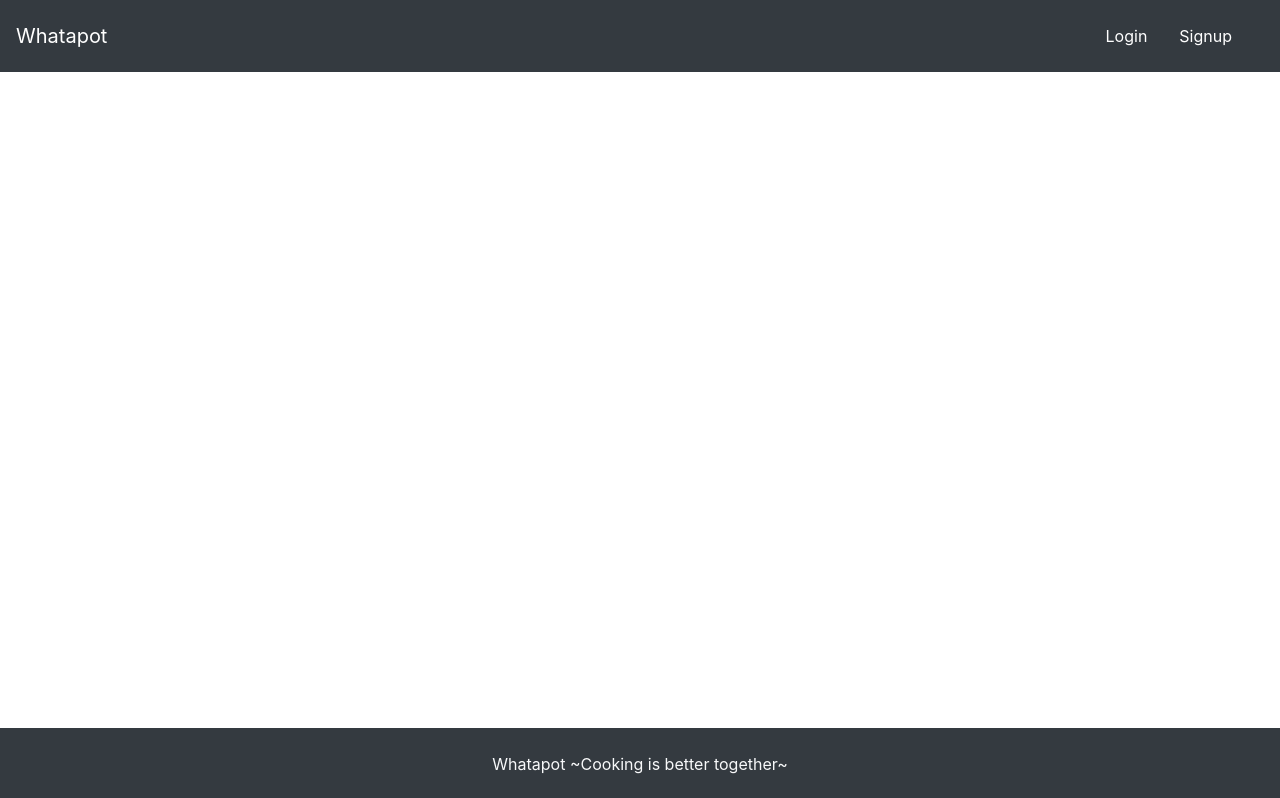
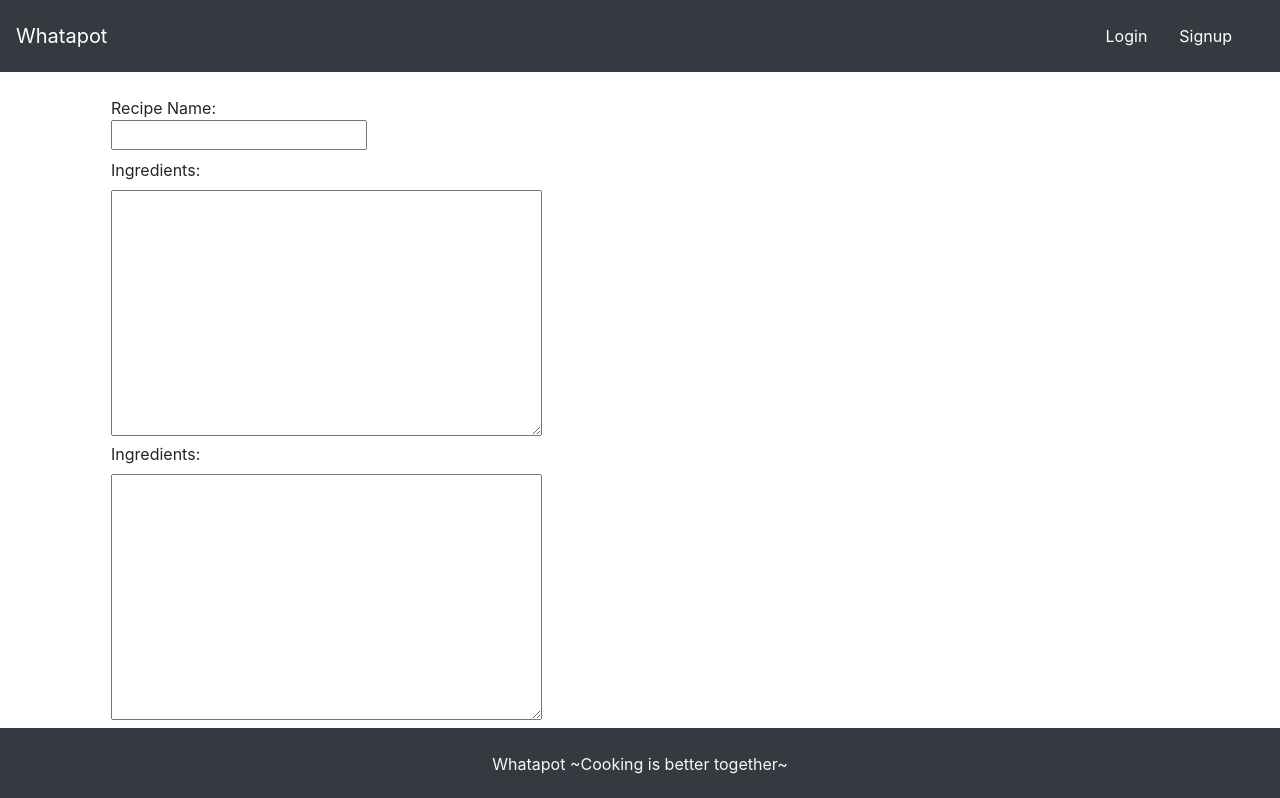
Before and after one commit to kevin-ivy/Whatapot, a React (Create React App) app in the folder client/: page /create in a window 1280 px wide. Shown: the top 798 px of the page. Built offline with nearby package versions, Linux system fonts and the light colour scheme.

Commit message:
get create up and running

```diff
--- a/client/src/App.js
+++ b/client/src/App.js
@@ -8,8 +8,11 @@ import Login from './pages/Login';
 import Signup from './pages/Signup';
 import Home from './pages/Home';
 import Profile from './pages/Profile';
+import Create from './pages/Create';
+
 import Header from './components/Header';
 import Footer from './components/Footer';
+
 
 const client = new ApolloClient({
   request: operation => {
@@ -29,12 +32,13 @@ function App() {
     <ApolloProvider client={client}>
       <Router>
         <Header />
-        <div className='flex-container m-5 p-5'>
+        <div className='m-5 p-5'>
           <Switch>
             <Route exact path='/' component={Home}/>
             <Route exact path='/login' component={Login}/>
             <Route exact path='/signup' component={Signup}/>
             <Route exact path='/profile/:username?' component={Profile}/>
+            <Route exact path='/create' component={Create} />
           </Switch>
         </div>
         <Footer />
--- a/client/src/components/Listing/ListItem.js
+++ b/client/src/components/Listing/ListItem.js
@@ -1,19 +1,14 @@
 import React from 'react';
 
-class ListItem extends React.Component {
-  constructor(props) {
-    super();
-    console.log(props)
-  }
+function ListItem(props) {
+  return (<li key={props.key}>
+    {props.value}
+    <button className="btn btn-danger"
+      onClick={() => { console.log("Beans") }}>
+      Remove
+    </button>
+  </li>);
 
-  render() {
-    return (<li key={this.props.key}>
-      {this.props.value}
-      <button onClick={() => { this.props.onDelete(this.props) }}>
-        Remove
-      </button>
-    </li>);
-  }
 }
 
 export default ListItem;
--- a/client/src/components/Listing/index.js
+++ b/client/src/components/Listing/index.js
@@ -1,4 +1,4 @@
-import React from 'react';
+import React, {useState} from 'react';
 import ListItem from './ListItem';
 
 // Usage:
@@ -6,60 +6,53 @@ import ListItem from './ListItem';
 // or
 //<Listing listType={'none'} kind={'instruction'} items={}></Listing>
 
-class Listing extends React.Component {
-  constructor(props) {
-    super();
-    this.state = {
-      items: this.props?.items || [] ,
-      newItem: ''
-    }
-    console.log(props)
-  }
-
+function Listing(props) {
   // needs to be fat arrow for purposes of this.
   // do not change. >.<
-  removeItem = (e) => {
-    console.log(this)
-    // com
-    this.setState((state) => {
-      return { 'items': state.items.filter(x => x !== e.value) }
-    })
+  // removeItem = (e) => {
 
-  }
+  // }
 
-  handleChange = (event) => {
-    console.log(event.target.value)
-    this.setState({'newItem': event.target.value})
-  }
+  // handleChange = (event) => {
+  //   console.log(event.target.value)
+  //   this.setState({'newItem': event.target.value})
+  // }
 
 
-  addItem = () => {
-    this.setState((state) => {
-      return {
-         'items': [...state.items, this.state.newItem],
-         'newItem': ''
-     }
-    });
-  }
+  // addItem = () => {
+  //   this.setState((state) => {
+  //     return {
+  //        'items': [...state.items, this.state.newItem],
+  //        'newItem': ''
+  //    }
+  //   });
+  // }
+  const [items, setItems] = useState(props.items);
+  console.log(props.items)
+  const [item, setItem] = useState(0);
 
-  render() {
-    const listItems = this.state.items.map((item) =>
+  console.log(props)
+  const listItems = props?.items?.map((item) =>
     <ListItem
       key={item}
       value={item}
       onDelete={this.removeItem}
     ></ListItem>
   );
+
   return (
-      <ol style={{ listStyleType: this.props.listType }}>
+    <ol style={{ listStyleType: props.listType }}>
       {listItems}
-        <input type="text" value={this.state.newItem} onChange={this.handleChange} />
-        <button onClick={this.addItem}>
-          Add {this.props.kind}
+      <input type="text" onChange={e => setItem(e.target.value)} />
+      <button className="btn btn-primary" onClick={e => {
+        const list = [...items, e.target.value];
+        setItems(list);
+        console.log(list)
+      }}>
+        Add {props.kind}
       </button>
     </ol>
   );
 }
-}
 
 export default Listing;
--- /dev/null
+++ b/client/src/pages/Create.js
@@ -0,0 +1,78 @@
+import React, { useState } from 'react';
+import Listing from '../components/Listing';
+import { ADD_RECIPE } from '../utils/mutations';
+import { useMutation } from '@apollo/react-hooks';
+import {Redirect, useParams} from 'react-router-dom';
+
+function Create() {
+  const handleSubmit = (e) => {
+    e.preventDefault();
+    console.log("submitted!")
+  }
+
+  const [name, setName] = useState('');
+  const [ingredients, setIngredients] = useState('');
+  const [instructions, setInstructions] = useState('');
+  const [description, setDescription] = useState('bbbbbbbbbbbbbbbbbbbbbbbbbbbbbbbbbbbbbbbb');
+  const [createRecipe, { error }] = useMutation(ADD_RECIPE);
+
+  const handleFormSubmit = async event => {
+    event.preventDefault();
+    try {
+      await createRecipe({
+        variables: {
+          name,
+          'ingredients': ingredients.split('\n'),
+          steps: instructions.split('\n'),
+          description
+        }
+      });
+      window.location.pathname = '/profile'
+    } catch (e) {
+      console.error(e);
+    }
+  };
+  return (<>
+    <div className="container">
+      <div className="row">
+        <form onSubmit={handleFormSubmit}>
+          <div className="col-12">
+            <label>Recipe Name:<br />
+              <input type="text" onChange={(e) => {
+                setName(e.target.value);
+              }} />
+            </label>
+            {/* <Listing listType={'decimal'} kind={'ingredient'} items={ingredients}  />
+            <Listing listType={'none'} kind={'instruction'} items={instructions} update={setInstructions} /> */}
+            <br />
+            <label htmlFor="description">
+              Ingredients:
+            </label>
+            <br />
+            <textarea rows="10" cols="40" onChange={e => setDescription(e.target.value)} id="description">
+            </textarea>
+            <br />
+            <label htmlFor="ingredients">
+              Ingredients:
+            </label>
+            <br />
+            <textarea rows="10" cols="40" onChange={e => setIngredients(e.target.value)} id="ingredients">
+            </textarea>
+            <br />
+            <label htmlFor="instructions">Instructions:</label>
+            <br />
+            <textarea rows="10" cols="40" onChange={e => setInstructions(e.target.value)} id="instructions">
+            </textarea>
+            <br />
+            <button className="btn" type='submit' value="Submit">
+              Submit
+            </button>
+          </div>
+        </form>
+      </div>
+    </div>
+  </>)
+
+}
+
+export default Create;
--- a/client/src/pages/Profile.js
+++ b/client/src/pages/Profile.js
@@ -6,6 +6,8 @@ import {ADD_FRIEND} from '../utils/mutations';
 import {useQuery, useMutation} from '@apollo/react-hooks';
 import {QUERY_USER, QUERY_ME} from '../utils/queries';
 import Auth from '../utils/auth';
+
+import {Link} from 'react-router-dom';
 
 const Profile = () => {
     const [addFriend] = useMutation(ADD_FRIEND);
@@ -20,6 +22,7 @@ const Profile = () => {
     if (Auth.loggedIn() && Auth.getProfile().data.username === userParam) {
         return <Redirect to ='/profile'/>
     }
+
     if (loading) {
         return <div>Loading...</div>;
     }
@@ -57,6 +60,7 @@ const Profile = () => {
             <div className='row'>
                 <div className='col-sm-12 col-md-6'>
                     <RecipeList recipes={user.recipes} title={`${user.username}'s Recipes`} />
+                    <Link to="/create"><button>Create Recipe</button></Link>
                 </div>
                 <div className='col-sm-12 col-md-6'>
                     <FriendList
--- a/client/src/utils/mutations.js
+++ b/client/src/utils/mutations.js
@@ -43,7 +43,7 @@ export const ADD_RECIPE = gql `
         addRecipe(name: $name, description: $description, ingredients: $ingredients, steps: $steps) {
             _id
             name
-            descriptions
+            description
             ingredients
             steps
             createdAt
```
Lines whose indentation alone changed are shown as unchanged.
